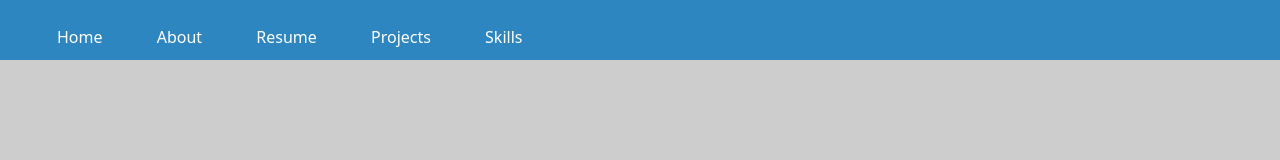
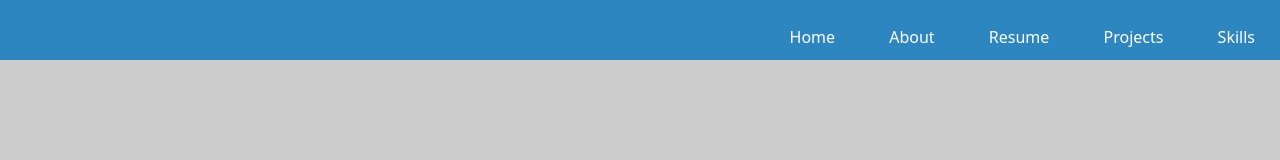
Before and after one commit to Victoria045/portfolio, a plain HTML site: page index.html in a window 1280 px wide. Drawn offline with Linux system fonts and the light colour scheme.

Commit message:
modify header

```diff
--- a/css/styles.css
+++ b/css/styles.css
@@ -12,6 +12,10 @@ body {
   background-color: #2E86C1;
 }
 
+.header-cont {
+  float: right;
+}
+
 ul li {
   list-style: none;
   display: inline-block;
--- a/index.html
+++ b/index.html
@@ -12,6 +12,7 @@
   <body>
     <div class="container-wrapper">
       <div class="header main">
+        <div class="header-cont">
           <ul>
             <li><a href="index.html">Home</a></li>
             <li><a href="#about">About</a></li>
@@ -21,5 +22,6 @@
           </ul>
         </div>
       </div>
+    </div>
   </body>
 </html>
```
Lines whose indentation alone changed are shown as unchanged.
